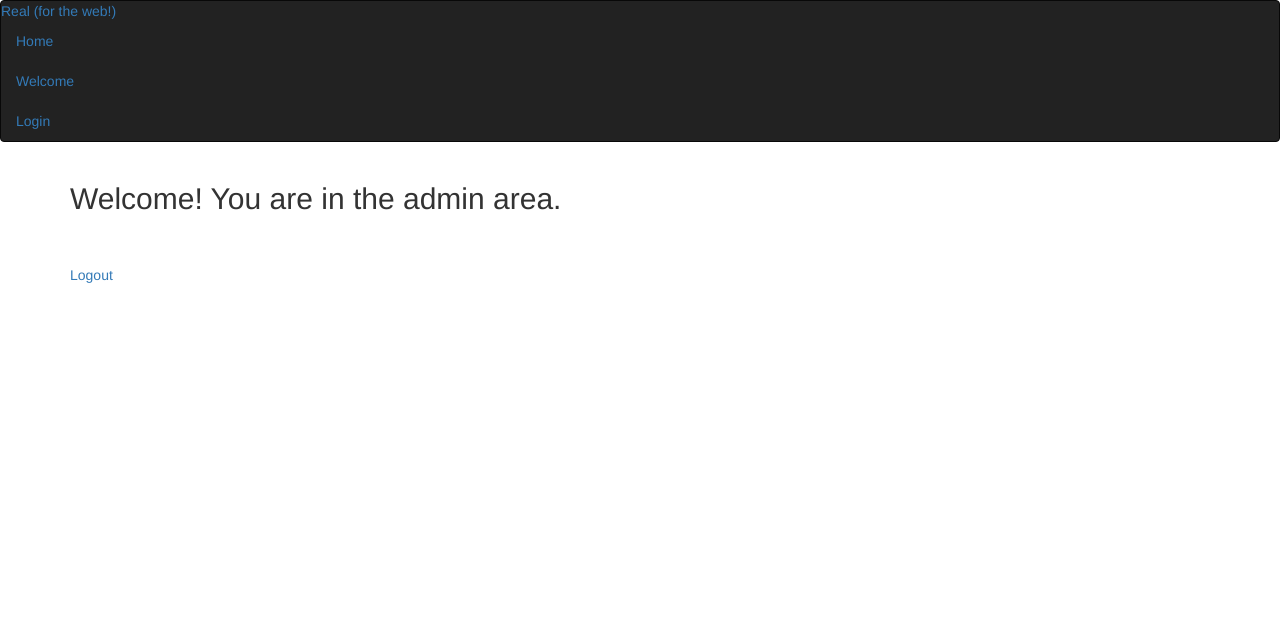
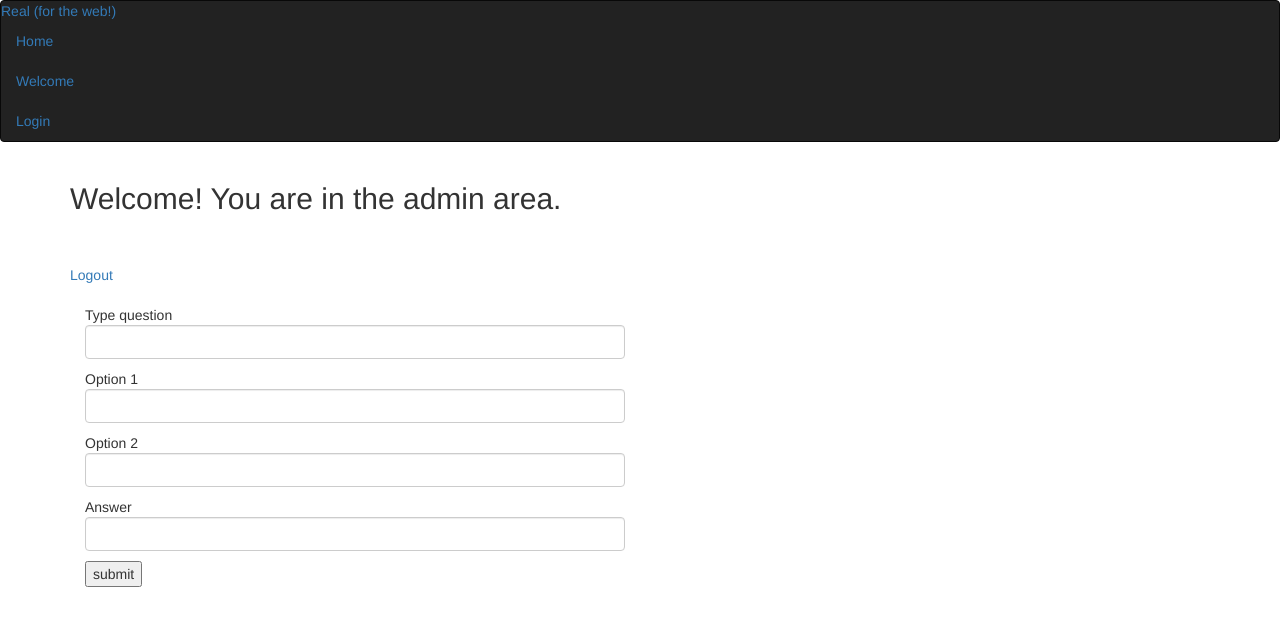
Before and after one commit to rockcoolsaint/Quiz_Application, a Flask app: page /admin in a window 1280 px wide. Shown: the top 626 px of the page. Run offline with Flask 2, Linux system fonts and the light colour scheme; the visitor is signed in with stand-in values (Sample User, id 1); parts of the project's set-up code (start-up, migrations or seed data) failed here and were passed over; some libraries are stand-ins or nearby versions.

Commit message:
quiz app implementation: app able to read and write to the database

```diff
--- a/routes.py
+++ b/routes.py
@@ -53,10 +53,32 @@ def quiz():
 	quest = db.session.query(Quiz).all()
 	return render_template('quiz.html', quest=quest)
 
-@app.route('/admin')
+@app.route('/admin', methods=['GET','POST'])
 @login_required
 def admin():
-	return render_template('admin.html')
+	#"""
+	if request.method == "POST":
+		question = request.form['question']
+		option_1 = request.form['option_1']
+		option_2 = request.form['option_2']
+		ans = request.form['ans']
+		if not question or not option_1 or not option_2 or not ans:
+			flash("All fields are required. Please try again.")
+			#return redirect(url_for('success'))
+			#return render_template('admin.html')
+
+		else:
+			quiz = Quiz(question, option_1, option_2, ans)
+			db.session.add(quiz)
+			#db.session.add(option_1)
+			#db.session.add(option_2)
+			#db.session.add(ans)
+			db.session.commit()
+			db.session.close()
+			flash('New entry was successfully posted!')
+			#return redirect(url_for('success'))
+			#"""
+	return render_template("admin.html")
 
 @app.route('/log', methods= ['GET', 'POST'])
 def log():
--- a/templates/admin.html
+++ b/templates/admin.html
@@ -4,4 +4,15 @@
 	<br />
 	<br />
 	<a href="/logout">Logout</a>
+	<br />
+	<br />
+	<form method="POST" action="/admin">
+		<div class="col-md-6">
+			<span>Type question</span><p><input class="form-control" type="text" name="question" required/></p>
+			<span>Option 1</span><p><input class="form-control" type="text" name="option_1" required/></p>
+			<span>Option 2</span><p><input class="form-control" type="text" name="option_2" required/></p>
+			<span>Answer</span><p><input class="form-control" type="text" name="ans" required/></p>
+			<input type="submit" value="submit" />
+		</div>
+	</form>
 {% endblock %}
--- a/templates/quiz.html
+++ b/templates/quiz.html
@@ -1,6 +1,6 @@
 {% extends 'template.html' %}
 {% block content %}
-	<h2>Welcome! You are now Logged in.</h2>
+	<h2>Welcome! Hope you dont mind taking the quiz.</h2>
 	<br />
 	<br />
 	<a href="/logout">Logout</a>
@@ -8,7 +8,9 @@
 	<form action="" method = post>
 		{% for quest in quest %}
 		<p>{{ quest.question }}</p>
-		<ul><li>{{ quest.option_1 }}</li><li>{{ quest.option_2 }}</li></ul>
+		<div><input type="radio" name="answer-q-3" value="0" /> {{ quest.option_1 }} &nbsp; <input type="radio" name="answer-q-3" value="1" /> {{ quest.option_2 }}</div>
+		<!--
+		<ul><li>{{ quest.option_1 }}</li><li>{{ quest.option_2 }}</li></ul>-->
 		{% endfor %}
 		<!--
 		<dl>
```
Also changed, not shown: posts.db, 2 other files.
